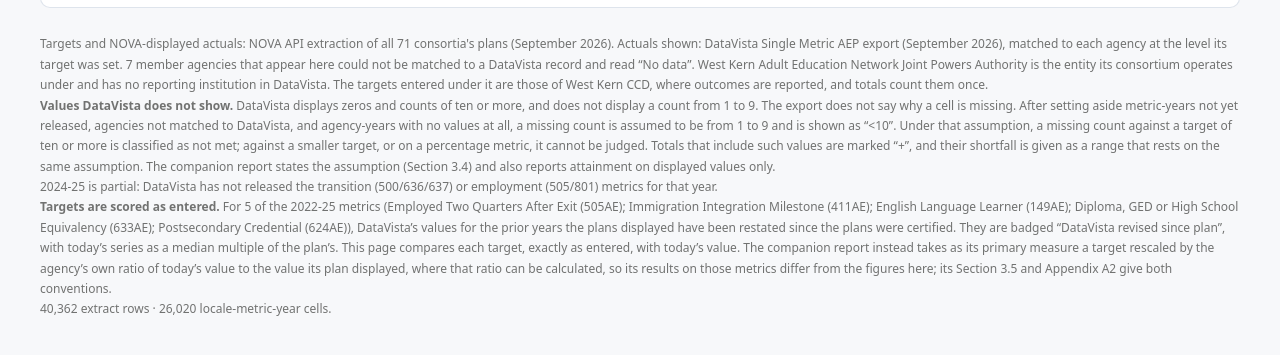
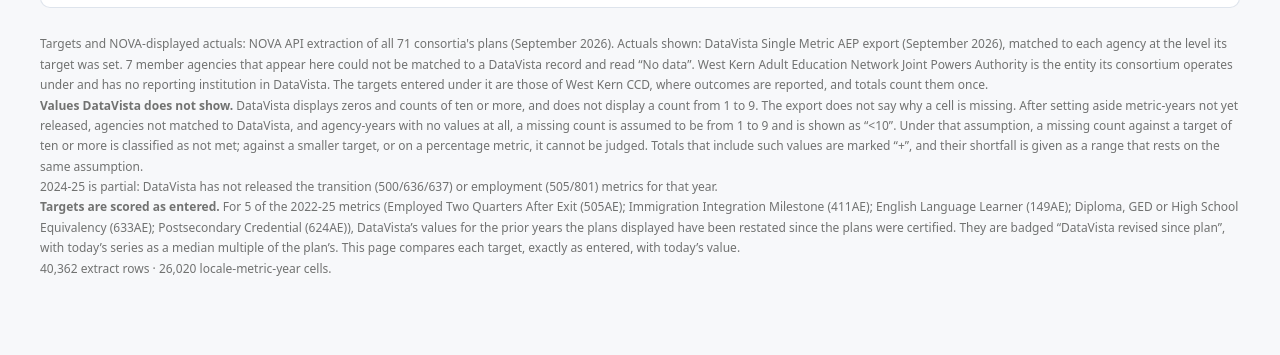
Before and after one commit to greghilljr/caep-three-year-dashboard, a plain HTML site: page index.html in a window 1280 px wide. Shown: the part 1701-2056 px from the top of the page. Drawn offline with Linux system fonts and the light colour scheme.

Commit message:
Publish dashboard 2026-10-27 from ee84342

```diff
--- a/index.html
+++ b/index.html
@@ -281,9 +281,8 @@ const levelChip = mi => isConsortiumMetric(mi)
    (code/report/01_build_report_tables.R). For each 2022-25 metric, the prior-year
    values the certified plans printed are compared with today's DataVista values
    for the same agency and year. "Restated": the series moved after certification
-   (149AE, 411AE, 633AE, 624AE, 505AE in the current extract). The report takes a
-   target rescaled by the agency's own ratio as its primary measure; this page
-   scores the target as entered and badges the metric with the median ratio.
+   (149AE, 411AE, 633AE, 624AE, 505AE in the current extract). This page scores
+   the target as entered and badges the metric with the median ratio.
    "Changed": a different measure; shown, not scored. No metric is Changed in
    the current extract. 624AE (NOVA AE 625 in 2022-25) is the same metric in
    both cycles and is classed Restated by a documented override. */
@@ -296,7 +295,7 @@ function defnChip(mi){
   if(!isPlan22() || DEFN[mi]==="Continuous") return "";
   const r=RATIO[mi]; const txt=r?` (\u00d7${r.toFixed(2)})`:"";
   if(DEFN[mi]==="Changed") return `<span class="lvl defn changed" title="The 2022-25 plan metric is a different measure from the DataVista series now on record${r?`; today\u2019s series runs about ${r.toFixed(2)}x the prior-year values the plan printed`:""}. Shown, not scored.">Definition changed since plan \u00b7 not scored</span>`;
-  return `<span class="lvl defn" title="DataVista\u2019s values for this metric have moved since the plan was certified: today\u2019s series runs about ${r?r.toFixed(2):"?"}x (median) the prior-year values the plan printed, so the target was set on a different baseline than it is scored against. This page scores the target as entered; the report rescales it by the agency\u2019s own ratio.">DataVista revised since plan${esc(txt)}</span>`;
+  return `<span class="lvl defn" title="DataVista\u2019s values for this metric have moved since the plan was certified: today\u2019s series runs about ${r?r.toFixed(2):"?"}x (median) the prior-year values the plan printed, so the target was set on a different baseline than it is scored against. This page scores the target as entered.">DataVista revised since plan${esc(txt)}</span>`;
 }
 
 /* The pipeline files Participants and Reportable Individuals under a set it
@@ -653,7 +652,7 @@ function renderTableView(){
 }
 
 /* ---------- status ---------- */
-/* Scoring rule, the same one the report uses.
+/* Scoring rule.
    A value DataVista shows is scored against the target, whatever its size.
    A suppressed value is a count from 1 to 9: with a target of ten or more the
    target was not met; with a smaller target, or on a percentage metric, the
@@ -770,8 +769,7 @@ function renderAgencyTable(){
 
 /* ---------- summary ---------- */
 function renderSummary(){
-  /* No statewide row: the extract carries no statewide locale, and the report
-     scores the statewide total as the sum of the targets actually set. */
+  /* No statewide row: the extract carries no statewide locale. */
   const under=D.locales.under||[];
   const groups=[["Consortia",li=>D.locales.type[li]==="Consortium"],
                 ["Colleges",li=>D.locales.type[li]==="College"],
@@ -806,7 +804,7 @@ function renderSummary(){
         if(defnChanged(state.met)){metBy[k].nodata++; return}
         if(c.a==null){
           // suppressed count (1 to 9) against a target of ten or more: not met
-          // The report's median takes such a target at nine, the highest value it could have.
+          // The median takes such a target at nine, the highest value it could have.
           if(c.s===S_SUPP && isCount(state.met) && c.t>=10){metBy[k].scored++; metBy[k].inferred=(metBy[k].inferred||0)+1; ratios.push(9/c.t)}
           else metBy[k].nodata++;
           return}
@@ -874,9 +872,9 @@ document.getElementById("foot").innerHTML =
   `Targets and NOVA-displayed actuals: NOVA API extraction of all 71 consortia's plans (September 2026). Actuals shown: DataVista Single Metric AEP export (September 2026), matched to each agency at the level its target was set. `+
   `${D.locales.match.filter((m,li)=>m==="unmatched"&&(D.locales.under||[])[li]==null).length} member agencies that appear here could not be matched to a DataVista record and read “No data”. `+
   (D.locales.under||[]).map((u,li)=>u==null?"":`${D.locales.name[li]} is the entity its consortium operates under and has no reporting institution in DataVista. The targets entered under it are those of ${D.locales.name[u]}, where outcomes are reported, and totals count them once. `).join("")+
-  `<br><b>Values DataVista does not show.</b> DataVista displays zeros and counts of ten or more, and does not display a count from 1 to 9. The export does not say why a cell is missing. After setting aside metric-years not yet released, agencies not matched to DataVista, and agency-years with no values at all, a missing count is assumed to be from 1 to 9 and is shown as “&lt;10”. Under that assumption, a missing count against a target of ten or more is classified as not met; against a smaller target, or on a percentage metric, it cannot be judged. Totals that include such values are marked “+”, and their shortfall is given as a range that rests on the same assumption. The companion report states the assumption (Section 3.4) and also reports attainment on displayed values only. `+
+  `<br><b>Values DataVista does not show.</b> DataVista displays zeros and counts of ten or more, and does not display a count from 1 to 9. The export does not say why a cell is missing. After setting aside metric-years not yet released, agencies not matched to DataVista, and agency-years with no values at all, a missing count is assumed to be from 1 to 9 and is shown as “&lt;10”. Under that assumption, a missing count against a target of ten or more is classified as not met; against a smaller target, or on a percentage metric, it cannot be judged. Totals that include such values are marked “+”, and their shortfall is given as a range that rests on the same assumption. `+
   `<br>2024-25 is partial: DataVista has not released the transition (500/636/637) or employment (505/801) metrics for that year. `+
-  `<br><b>Targets are scored as entered.</b> For ${restatedMetrics().length} of the 2022-25 metrics (${restatedMetrics().join("; ")}), DataVista\u2019s values for the prior years the plans displayed have been restated since the plans were certified. They are badged “DataVista revised since plan”, with today\u2019s series as a median multiple of the plan\u2019s. This page compares each target, exactly as entered, with today\u2019s value. The companion report instead takes as its primary measure a target rescaled by the agency\u2019s own ratio of today\u2019s value to the value its plan displayed, where that ratio can be calculated, so its results on those metrics differ from the figures here; its Section 3.5 and Appendix A2 give both conventions. `+
+  `<br><b>Targets are scored as entered.</b> For ${restatedMetrics().length} of the 2022-25 metrics (${restatedMetrics().join("; ")}), DataVista\u2019s values for the prior years the plans displayed have been restated since the plans were certified. They are badged “DataVista revised since plan”, with today\u2019s series as a median multiple of the plan\u2019s. This page compares each target, exactly as entered, with today\u2019s value. `+
   `<br>${D.meta.rows.toLocaleString()} extract rows · ${D.facts.p.length.toLocaleString()} locale-metric-year cells.`;
 buildPlanSeg(); buildCons(); buildLoc(); buildMetric(); render();
 </script>
```
